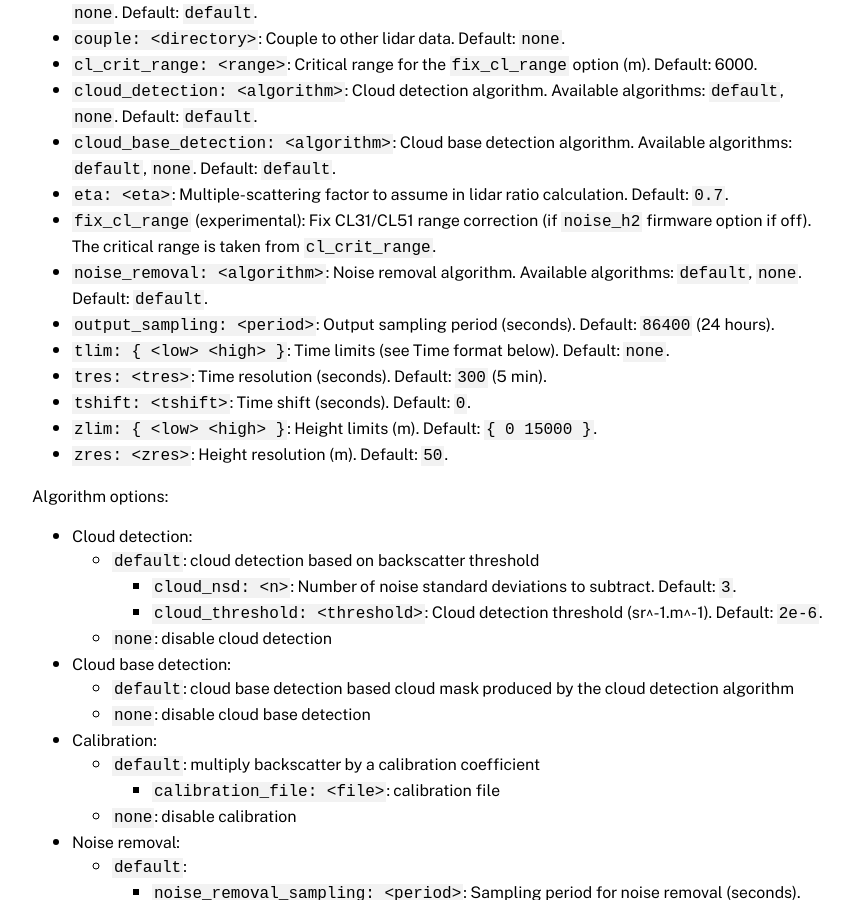
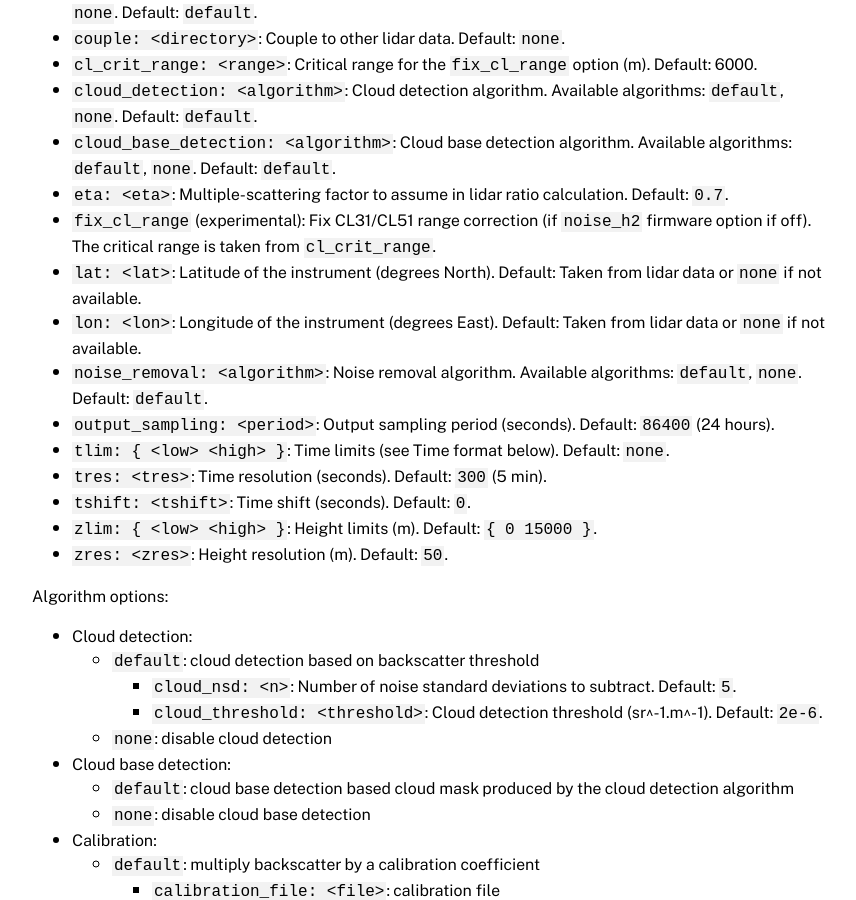
Before and after one commit to alcf-lidar/alcf-lidar.github.io, a Jekyll site: the page built from documentation/cli/cmd_lidar.md, in a window 1280 px wide and 900 px high, scrolled down 1234 px. Shown: the whole window, without its empty margins (208-1064 px from the left). Built offline with Jekyll 4.4.1, drawn with Linux system fonts in a browser that asks for light colours.

Commit message:
Update docs

```diff
--- a/_includes/cmd_lidar.md
+++ b/_includes/cmd_lidar.md
@@ -48,6 +48,10 @@ Options:
     Default: `0.7`.
 - `fix_cl_range` (experimental): Fix CL31/CL51 range correction (if `noise_h2`
 	firmware option if off). The critical range is taken from `cl_crit_range`.
+- `lat: <lat>`: Latitude of the instrument (degrees North).
+    Default: Taken from lidar data or `none` if not available.
+- `lon: <lon>`: Longitude of the instrument (degrees East).
+    Default: Taken from lidar data or `none` if not available.
 - `noise_removal: <algorithm>`: Noise removal algorithm.
     Available algorithms: `default`, `none`.  Default: `default`.
 - `output_sampling: <period>`: Output sampling period (seconds).
@@ -64,7 +68,7 @@ Algorithm options:
 - Cloud detection:
     - `default`: cloud detection based on backscatter threshold
         - `cloud_nsd: <n>`: Number of noise standard deviations to subtract.
-        	Default: `3`.
+            Default: `5`.
         - `cloud_threshold: <threshold>`: Cloud detection threshold
             (sr^-1.m^-1). Default: `2e-6`.
 	- `none`: disable cloud detection
```
Also changed, not shown: _includes/cmd_stats.md (+3 -2 lines).
